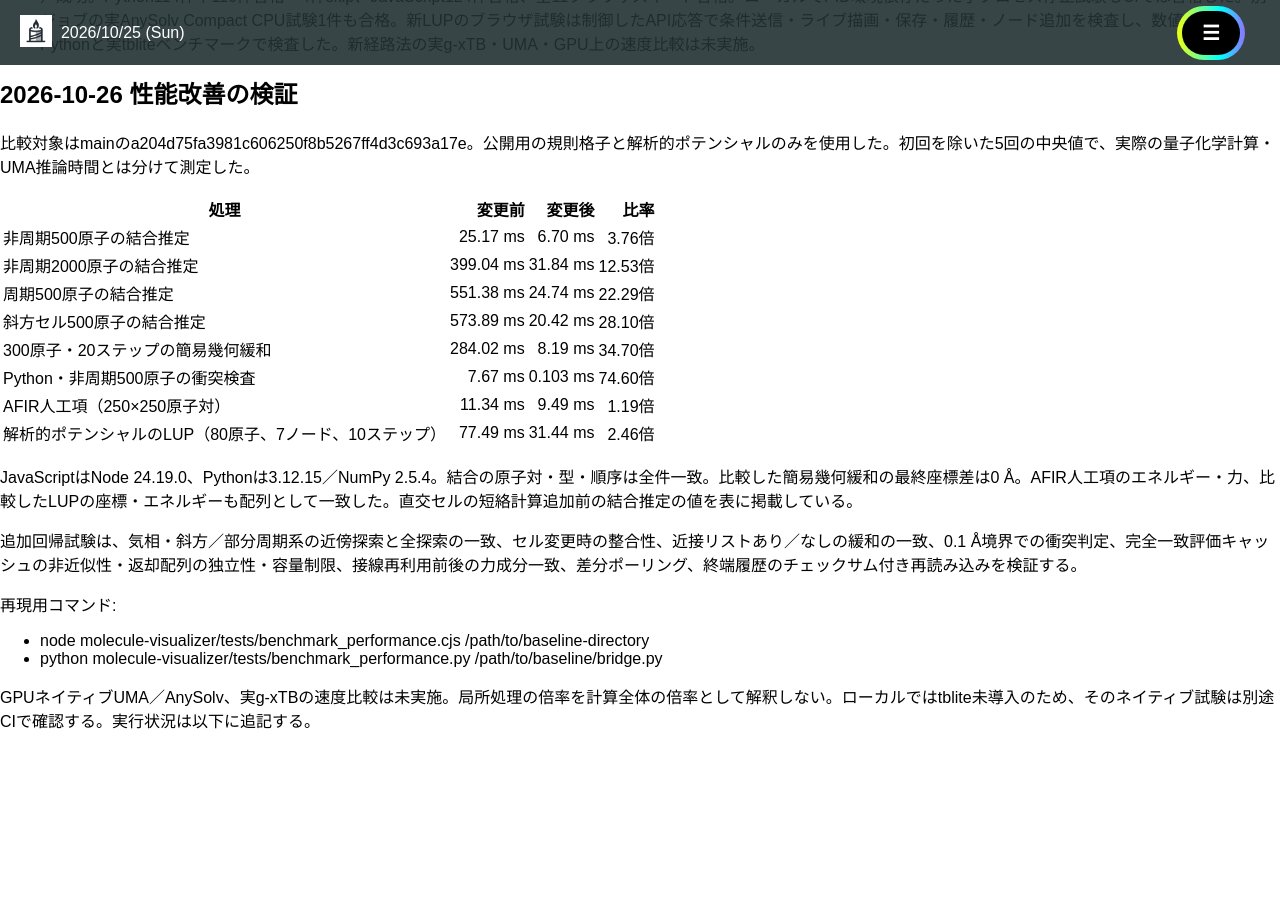
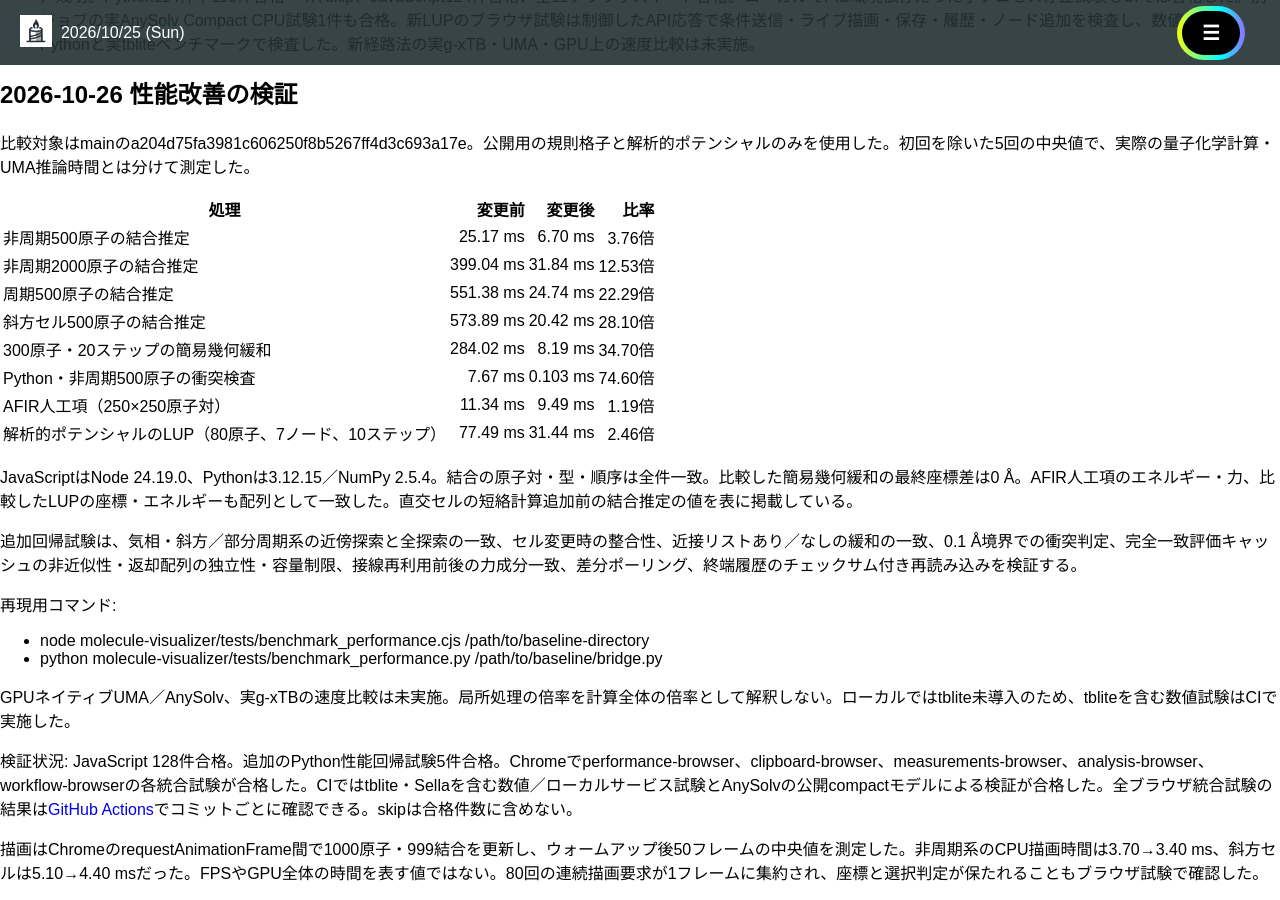
Before and after one commit to h-nabata/h-nabata.github.io, a Jekyll site: the page built from molecule-visualizer/AFIR-VALIDATION.md, in a window 1280 px wide and 900 px high, scrolled down 12302 px. Built offline with Jekyll 4.4.1, drawn with Linux system fonts in a browser that asks for light colours; nearby versions of some CDN libraries; our own code applies the rules of GitHub Pages for plain Markdown files; before the commit the page ends 13050 px from its top, so only the background shows below that.

Commit message:
Guard boundary cases and record measured performance and validation

```diff
--- a/molecule-visualizer/AFIR-VALIDATION.md
+++ b/molecule-visualizer/AFIR-VALIDATION.md
@@ -322,4 +322,9 @@ JavaScriptはNode 24.19.0、Pythonは3.12.15／NumPy 2.5.4。結合の原子対
 - node molecule-visualizer/tests/benchmark_performance.cjs /path/to/baseline-directory
 - python molecule-visualizer/tests/benchmark_performance.py /path/to/baseline/bridge.py
 
-GPUネイティブUMA／AnySolv、実g-xTBの速度比較は未実施。局所処理の倍率を計算全体の倍率として解釈しない。ローカルではtblite未導入のため、そのネイティブ試験は別途CIで確認する。実行状況は以下に追記する。
+GPUネイティブUMA／AnySolv、実g-xTBの速度比較は未実施。局所処理の倍率を計算全体の倍率として解釈しない。ローカルではtblite未導入のため、tbliteを含む数値試験はCIで実施した。
+
+
+検証状況: JavaScript 128件合格。追加のPython性能回帰試験5件合格。Chromeでperformance-browser、clipboard-browser、measurements-browser、analysis-browser、workflow-browserの各統合試験が合格した。CIではtblite・Sellaを含む数値／ローカルサービス試験とAnySolvの公開compactモデルによる検証が合格した。全ブラウザ統合試験の結果は[GitHub Actions](https://github.com/h-nabata/h-nabata.github.io/actions/workflows/molecule-test.yml)でコミットごとに確認できる。skipは合格件数に含めない。
+
+描画はChromeのrequestAnimationFrame間で1000原子・999結合を更新し、ウォームアップ後50フレームの中央値を測定した。非周期系のCPU描画時間は3.70→3.40 ms、斜方セルは5.10→4.40 msだった。FPSやGPU全体の時間を表す値ではない。80回の連続描画要求が1フレームに集約され、座標と選択判定が保たれることもブラウザ試験で確認した。
--- a/molecule-visualizer/bonding.js
+++ b/molecule-visualizer/bonding.js
@@ -81,7 +81,7 @@
         const a=atoms[i],b=atoms[j],dx=b.x-a.x,dy=b.y-a.y,dz=b.z-a.z;
         const metalPair=metal[i]||metal[j],limit=(metalPair?METAL_DISTANCE_SCALE:BOND_DISTANCE_SCALE)*(radii[i]+radii[j]);
         const d=mic?mic([dx,dy,dz]).distance:Math.sqrt(dx*dx+dy*dy+dz*dz);
-        if(d<MIN_BOND_DISTANCE||d>limit)return;
+        if(!(d>=MIN_BOND_DISTANCE&&d<=limit))return;
         bonds.push(Model.createBond({atom1:a.id,atom2:b.id,order:1,type:metalPair?'coordination_candidate':'covalent',source:'inferred'}));
       };
       if(candidates)for(const j of candidates)consider(j);
--- a/molecule-visualizer/relax.js
+++ b/molecule-visualizer/relax.js
@@ -43,7 +43,7 @@
       if(rebuild){
         neighborOrigin=Array.from(x);
         neighbors=pairs.filter(([i,j,target])=>{
-          const d=delta(x,i,j),limit=target+skin;
+          const d=delta(x,i,j),limit=target+skin+1e-12;
           return d[0]*d[0]+d[1]*d[1]+d[2]*d[2]<=limit*limit;
         });
       }
--- a/molecule-visualizer/renderer3dmol.js
+++ b/molecule-visualizer/renderer3dmol.js
@@ -225,7 +225,7 @@
     this.afirMemberships=new Map();
     const fragments=this.state.metadata.afir?.fragments;
     if(this.state.viewSettings.afirOverlay&&Array.isArray(fragments))for(const [i,fragment] of fragments.entries()){
-      for(const id of Array.isArray(fragment?.atomIds)?fragment.atomIds:[]){if(!this.afirMemberships.has(id))this.afirMemberships.set(id,[]);this.afirMemberships.get(id).push(i);}
+      for(const id of new Set(Array.isArray(fragment?.atomIds)?fragment.atomIds:[])){if(!this.afirMemberships.has(id))this.afirMemberships.set(id,[]);this.afirMemberships.get(id).push(i);}
     }
     this.projectedAtoms
       .slice()
```
